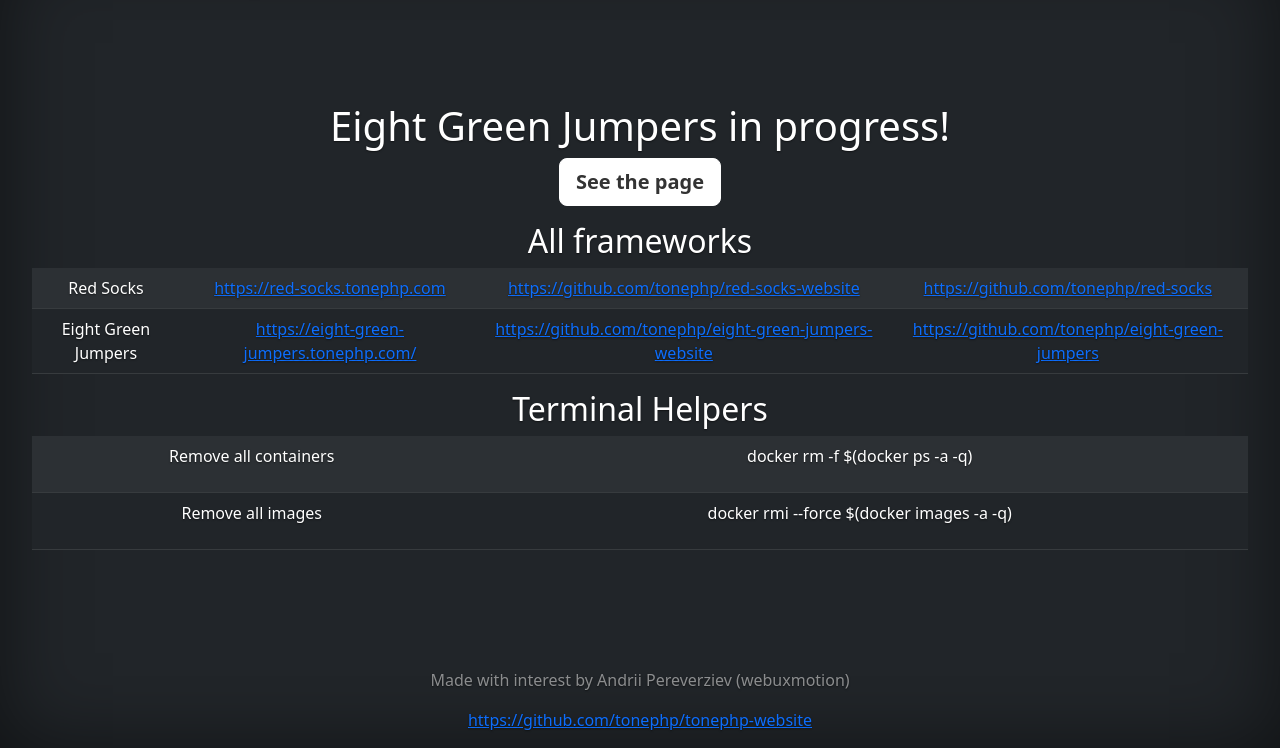
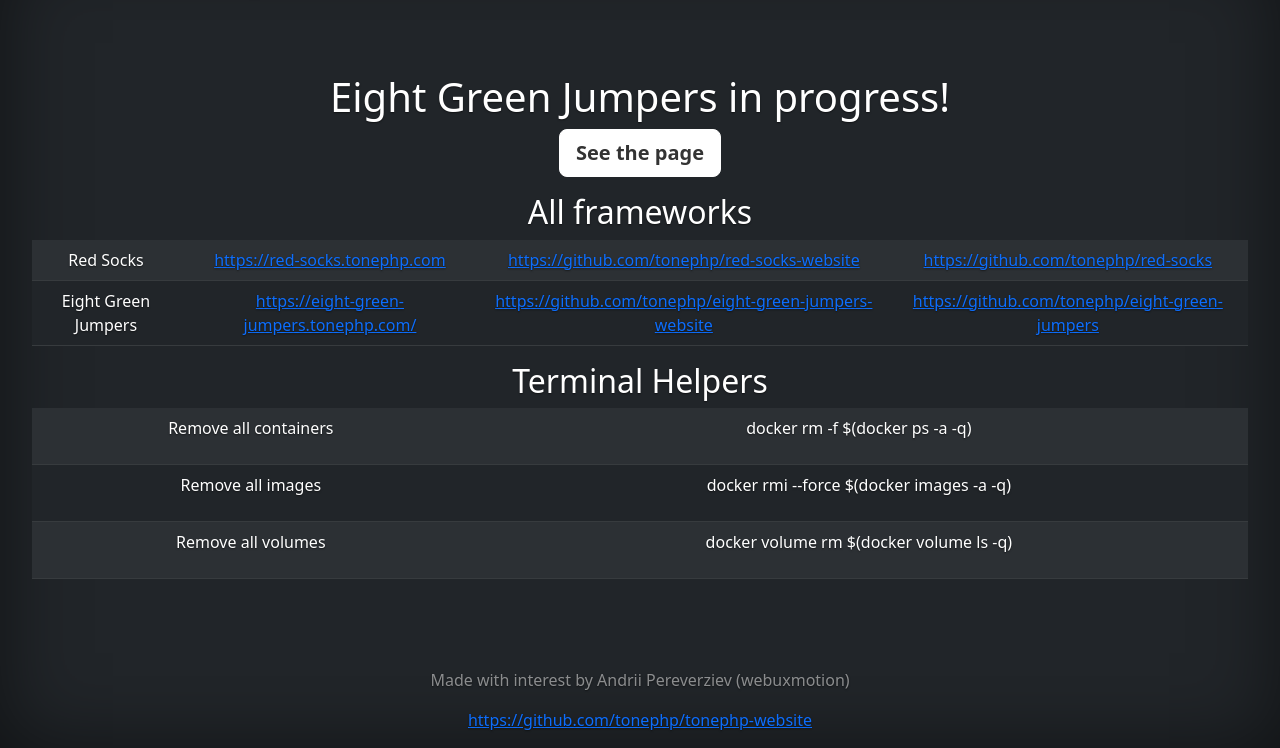
Before and after one commit to tonephp/tonephp-website, a PHP site: page / in a window 1280 px wide. Shown: the part 52-800 px from the top of the page. Run offline with PHP 8.4, Linux system fonts and the light colour scheme.

Commit message:
Remove volumes helper

```diff
--- a/index.php
+++ b/index.php
@@ -129,6 +129,12 @@
                 <p>docker rmi --force $(docker images -a -q)</p>
             </td>
         </tr>
+        <tr>
+            <td>Remove all volumes</td>
+            <td>
+                <p>docker volume rm $(docker volume ls -q)</p>
+            </td>
+        </tr>
 
     </table>
   </main>
```
